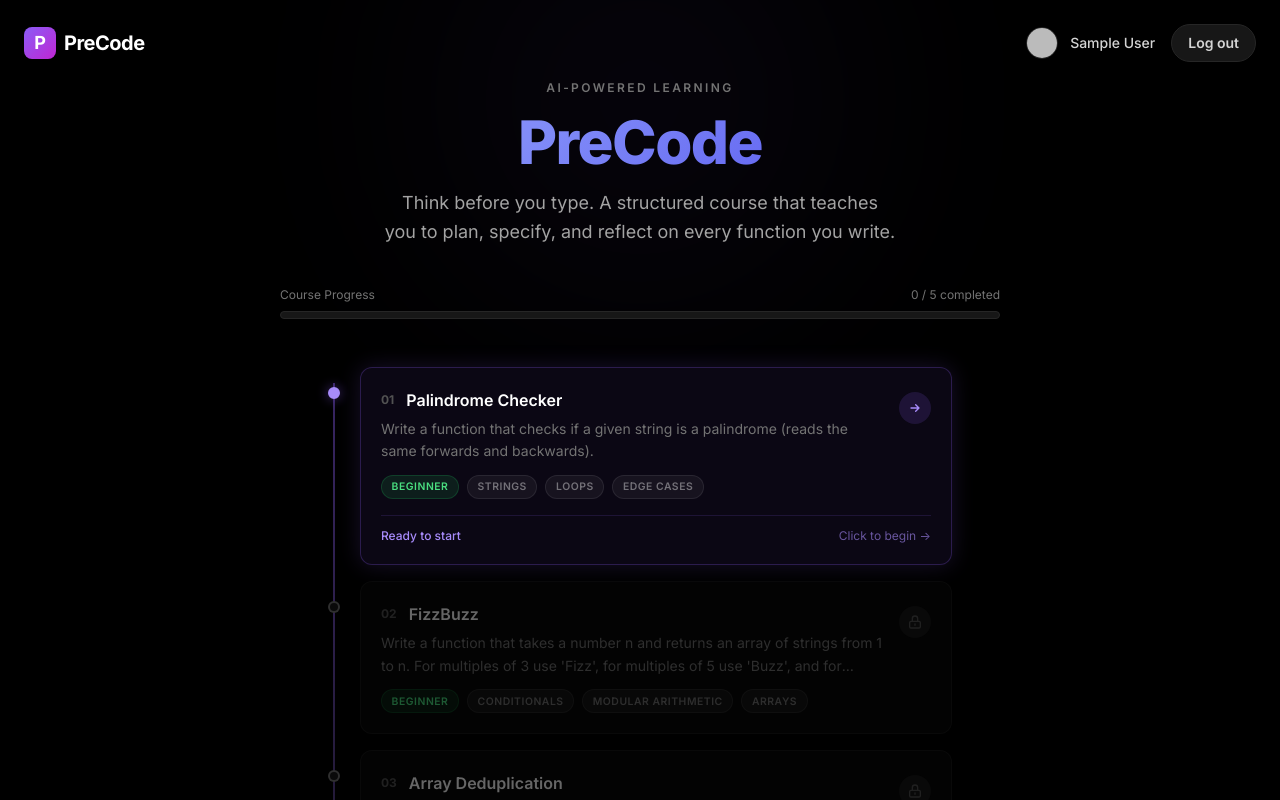
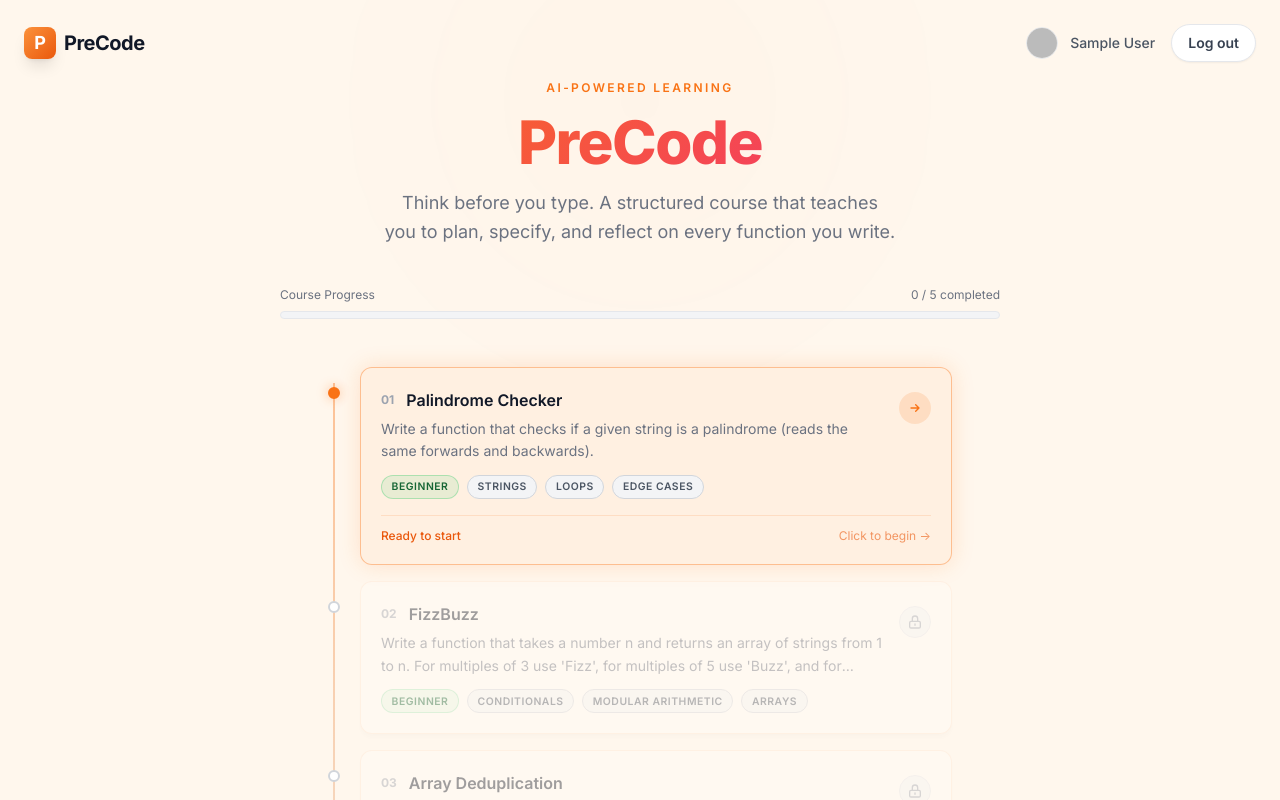
Before and after one commit to Rupkatha-dev/PreCode, a Next.js app: page /dashboard in a window 1280 px wide. Shown: the top 800 px of the page. Built offline with nearby package versions, Linux system fonts and the light colour scheme; no server answers; sample sign-in values are in the browser's storage.

Commit message:
UI for dashboard changed

```diff
--- a/app/dashboard/page.tsx
+++ b/app/dashboard/page.tsx
@@ -74,26 +74,26 @@ export default function CourseDashboard() {
   }
 
   return (
-    <main className="min-h-screen bg-black text-white">
+    <main className="min-h-screen bg-orange-50 text-gray-900">
       {/* ── Header / Navigation ──────────────────────────────── */}
       {mounted && user && (
         <header className="absolute top-0 left-0 right-0 z-50 p-6 flex items-center justify-between">
           <div className="flex items-center gap-2">
-            <div className="w-8 h-8 bg-gradient-to-br from-violet-500 to-fuchsia-600 rounded-lg flex items-center justify-center text-white font-bold text-lg shadow-lg">
+            <div className="w-8 h-8 bg-gradient-to-br from-orange-400 to-orange-600 rounded-lg flex items-center justify-center text-white font-bold text-lg shadow-lg">
               P
             </div>
-            <span className="text-xl font-bold tracking-tight text-white">PreCode</span>
+            <span className="text-xl font-bold tracking-tight text-gray-900">PreCode</span>
           </div>
           <div className="flex items-center gap-4">
             <div className="flex items-center gap-3">
               {user.photoURL ? (
-                <img src={user.photoURL} alt="Avatar" className="w-8 h-8 rounded-full border border-neutral-800" />
+                <img src={user.photoURL} alt="Avatar" className="w-8 h-8 rounded-full border border-gray-200" />
               ) : (
-                <div className="w-8 h-8 rounded-full bg-neutral-800 flex items-center justify-center text-sm font-bold">
+                <div className="w-8 h-8 rounded-full bg-gray-100 flex items-center justify-center text-sm font-bold text-gray-700">
                   {user.displayName?.charAt(0) || user.email?.charAt(0) || 'U'}
                 </div>
               )}
-              <span className="text-sm font-medium text-neutral-300 hidden sm:block">
+              <span className="text-sm font-medium text-gray-600 hidden sm:block">
                 {user.displayName || user.email}
               </span>
             </div>
@@ -102,7 +102,7 @@ export default function CourseDashboard() {
                 await logOut()
                 router.push('/')
               }}
-              className="text-sm font-semibold bg-neutral-900 border border-neutral-800 text-neutral-300 px-4 py-2 rounded-full hover:bg-neutral-800 hover:text-white transition-all shadow-md"
+              className="text-sm font-semibold bg-white border border-gray-200 text-gray-700 px-4 py-2 rounded-full hover:bg-gray-50 hover:text-gray-900 transition-all shadow-sm"
             >
               Log out
             </button>
@@ -117,19 +117,19 @@ export default function CourseDashboard() {
           className="absolute top-[-200px] left-1/2 -translate-x-1/2 w-[600px] h-[600px] rounded-full opacity-20 blur-[120px] pointer-events-none"
           style={{
             background:
-              "radial-gradient(circle, rgba(139,92,246,0.4) 0%, transparent 70%)",
+              "radial-gradient(circle, rgba(249,115,22,0.15) 0%, transparent 70%)",
           }}
         />
 
         <div className="relative max-w-3xl mx-auto px-6 pt-20 pb-12 text-center">
           <div className="animate-fade-up">
-            <p className="text-xs font-semibold uppercase tracking-[0.2em] text-neutral-500 mb-4">
+            <p className="text-xs font-semibold uppercase tracking-[0.2em] text-orange-500 mb-4">
               AI-Powered Learning
             </p>
-            <h1 className="text-5xl sm:text-6xl font-extrabold tracking-tight mb-4">
+            <h1 className="text-5xl sm:text-6xl font-extrabold tracking-tight mb-4 text-gray-900">
               <span className="gradient-text">PreCode</span>
             </h1>
-            <p className="text-neutral-400 text-lg max-w-lg mx-auto leading-relaxed">
+            <p className="text-gray-500 text-lg max-w-lg mx-auto leading-relaxed">
               Think before you type. A structured course that teaches you to
               plan, specify, and reflect on every function you write.
             </p>
@@ -138,13 +138,13 @@ export default function CourseDashboard() {
           {/* Progress bar */}
           {mounted && (
             <div className="mt-10 animate-fade-up delay-2">
-              <div className="flex items-center justify-between text-xs text-neutral-500 mb-2">
+              <div className="flex items-center justify-between text-xs text-gray-500 mb-2">
                 <span>Course Progress</span>
                 <span>
                   {completedCount} / {EXERCISES.length} completed
                 </span>
               </div>
-              <div className="w-full h-2 bg-neutral-900 rounded-full overflow-hidden border border-neutral-800">
+              <div className="w-full h-2 bg-gray-100 rounded-full overflow-hidden border border-gray-200">
                 <div
                   className="progress-bar-fill h-full"
                   style={{ width: `${progressPercent}%` }}
@@ -190,14 +190,14 @@ export default function CourseDashboard() {
                     <div className="flex items-start justify-between gap-3">
                       <div className="flex-1 min-w-0">
                         <div className="flex items-center gap-3 mb-1.5">
-                          <span className="text-xs font-bold text-neutral-600">
+                          <span className="text-xs font-bold text-gray-400">
                             {String(idx + 1).padStart(2, "0")}
                           </span>
-                          <h3 className="text-base font-semibold truncate">
+                          <h3 className="text-base font-semibold text-gray-900 truncate">
                             {ex.title}
                           </h3>
                         </div>
-                        <p className="text-sm text-neutral-500 leading-relaxed line-clamp-2">
+                        <p className="text-sm text-gray-500 leading-relaxed line-clamp-2">
                           {ex.prompt}
                         </p>
                         <div className="flex flex-wrap items-center gap-2 mt-3">
@@ -238,9 +238,9 @@ export default function CourseDashboard() {
                           </div>
                         )}
                         {isCurrent && (
-                          <div className="w-8 h-8 rounded-full bg-violet-500/15 flex items-center justify-center">
+                          <div className="w-8 h-8 rounded-full bg-orange-500/15 flex items-center justify-center">
                             <svg
-                              className="w-4 h-4 text-violet-400"
+                              className="w-4 h-4 text-orange-500"
                               fill="none"
                               viewBox="0 0 24 24"
                               stroke="currentColor"
@@ -255,9 +255,9 @@ export default function CourseDashboard() {
                           </div>
                         )}
                         {!isDone && !isCurrent && (
-                          <div className="w-8 h-8 rounded-full bg-neutral-800/50 flex items-center justify-center">
+                          <div className="w-8 h-8 rounded-full bg-gray-100 flex items-center justify-center border border-gray-200">
                             <svg
-                              className="w-4 h-4 text-neutral-600"
+                              className="w-4 h-4 text-gray-400"
                               fill="none"
                               viewBox="0 0 24 24"
                               stroke="currentColor"
@@ -276,11 +276,11 @@ export default function CourseDashboard() {
 
                     {/* Bottom action row for current */}
                     {isCurrent && (
-                      <div className="mt-4 pt-3 border-t border-violet-500/15 flex items-center justify-between">
-                        <span className="text-xs text-violet-400 font-medium">
+                      <div className="mt-4 pt-3 border-t border-orange-500/15 flex items-center justify-between">
+                        <span className="text-xs text-orange-600 font-medium">
                           Ready to start
                         </span>
-                        <span className="text-xs text-violet-400/60">
+                        <span className="text-xs text-orange-600/60">
                           Click to begin &rarr;
                         </span>
                       </div>
@@ -293,7 +293,7 @@ export default function CourseDashboard() {
                 <Link
                   key={ex.id}
                   href={`/exercise/${ex.id}`}
-                  className="block no-underline text-white"
+                  className="block no-underline text-gray-900"
                 >
                   {card}
                 </Link>
--- a/app/globals.css
+++ b/app/globals.css
@@ -13,8 +13,8 @@ body {
   font-family: 'Inter', -apple-system, BlinkMacSystemFont, 'Segoe UI', sans-serif;
   -webkit-font-smoothing: antialiased;
   -moz-osx-font-smoothing: grayscale;
-  background: #000;
-  color: #fff;
+  background: #f9fafb;
+  color: #111827;
 }
 
 /* ── Custom scrollbar ──────────────────────────────────── */
@@ -27,12 +27,12 @@ body {
 }
 
 ::-webkit-scrollbar-thumb {
-  background: rgba(255, 255, 255, 0.1);
+  background: rgba(0, 0, 0, 0.2);
   border-radius: 3px;
 }
 
 ::-webkit-scrollbar-thumb:hover {
-  background: rgba(255, 255, 255, 0.2);
+  background: rgba(0, 0, 0, 0.3);
 }
 
 /* ── Keyframe animations ───────────────────────────────── */
@@ -65,10 +65,10 @@ body {
 
 @keyframes pulse-glow {
   0%, 100% {
-    box-shadow: 0 0 20px rgba(139, 92, 246, 0.15);
+    box-shadow: 0 0 20px rgba(249, 115, 22, 0.15);
   }
   50% {
-    box-shadow: 0 0 35px rgba(139, 92, 246, 0.3);
+    box-shadow: 0 0 35px rgba(249, 115, 22, 0.3);
   }
 }
 
@@ -148,22 +148,24 @@ body {
 
 /* ── Glassmorphism card ────────────────────────────────── */
 .glass-card {
-  background: rgba(255, 255, 255, 0.03);
-  border: 1px solid rgba(255, 255, 255, 0.06);
+  background: rgba(255, 255, 255, 0.6);
+  border: 1px solid rgba(249, 115, 22, 0.15);
   backdrop-filter: blur(12px);
   border-radius: 12px;
+  box-shadow: 0 4px 6px -1px rgba(0,0,0,0.05);
   transition: all 0.3s cubic-bezier(0.4, 0, 0.2, 1);
 }
 
 .glass-card:hover {
-  background: rgba(255, 255, 255, 0.06);
-  border-color: rgba(255, 255, 255, 0.12);
+  background: rgba(255, 255, 255, 0.9);
+  border-color: rgba(249, 115, 22, 0.3);
   transform: translateY(-2px);
+  box-shadow: 0 10px 15px -3px rgba(0,0,0,0.1);
 }
 
 .glass-card-active {
-  background: rgba(139, 92, 246, 0.08);
-  border: 1px solid rgba(139, 92, 246, 0.25);
+  background: rgba(249, 115, 22, 0.05);
+  border: 1px solid rgba(249, 115, 22, 0.4);
   backdrop-filter: blur(12px);
   border-radius: 12px;
   animation: pulse-glow 3s ease-in-out infinite;
@@ -171,14 +173,14 @@ body {
 }
 
 .glass-card-active:hover {
-  background: rgba(139, 92, 246, 0.14);
-  border-color: rgba(139, 92, 246, 0.4);
+  background: rgba(249, 115, 22, 0.1);
+  border-color: rgba(249, 115, 22, 0.6);
   transform: translateY(-2px);
 }
 
 .glass-card-done {
   background: rgba(34, 197, 94, 0.05);
-  border: 1px solid rgba(34, 197, 94, 0.15);
+  border: 1px solid rgba(34, 197, 94, 0.2);
   backdrop-filter: blur(12px);
   border-radius: 12px;
   transition: all 0.3s cubic-bezier(0.4, 0, 0.2, 1);
@@ -186,12 +188,12 @@ body {
 
 .glass-card-done:hover {
   background: rgba(34, 197, 94, 0.1);
-  border-color: rgba(34, 197, 94, 0.25);
+  border-color: rgba(34, 197, 94, 0.3);
 }
 
 /* ── Gradient accent ───────────────────────────────────── */
 .gradient-text {
-  background: linear-gradient(135deg, #a78bfa, #818cf8, #6366f1);
+  background: linear-gradient(135deg, #f97316, #f43f5e);
   background-size: 200% 200%;
   animation: gradient-shift 4s ease infinite;
   -webkit-background-clip: text;
@@ -209,7 +211,7 @@ body {
   inset: 0;
   border-radius: 12px;
   padding: 1px;
-  background: linear-gradient(135deg, rgba(139, 92, 246, 0.5), rgba(99, 102, 241, 0.5));
+  background: linear-gradient(135deg, rgba(249, 115, 22, 0.5), rgba(244, 63, 94, 0.5));
   -webkit-mask: linear-gradient(#fff 0 0) content-box, linear-gradient(#fff 0 0);
   mask: linear-gradient(#fff 0 0) content-box, linear-gradient(#fff 0 0);
   -webkit-mask-composite: xor;
@@ -219,7 +221,7 @@ body {
 
 /* ── Progress bar ──────────────────────────────────────── */
 .progress-bar-fill {
-  background: linear-gradient(90deg, #a78bfa, #818cf8, #6366f1);
+  background: linear-gradient(90deg, #fb923c, #f97316, #ea580c);
   background-size: 200% 100%;
   animation: shimmer 2s linear infinite;
   border-radius: 9999px;
@@ -231,8 +233,8 @@ body {
   width: 2px;
   background: linear-gradient(
     180deg,
-    rgba(139, 92, 246, 0.4) 0%,
-    rgba(255, 255, 255, 0.06) 100%
+    rgba(249, 115, 22, 0.4) 0%,
+    rgba(0, 0, 0, 0.06) 100%
   );
 }
 
@@ -240,16 +242,16 @@ body {
   width: 12px;
   height: 12px;
   border-radius: 50%;
-  border: 2px solid rgba(255, 255, 255, 0.15);
-  background: #0a0a0a;
+  border: 2px solid #d1d5db;
+  background: #fff;
   transition: all 0.3s ease;
   flex-shrink: 0;
 }
 
 .timeline-dot-active {
-  border-color: #a78bfa;
-  background: #a78bfa;
-  box-shadow: 0 0 12px rgba(139, 92, 246, 0.5);
+  border-color: #f97316;
+  background: #f97316;
+  box-shadow: 0 0 12px rgba(249, 115, 22, 0.4);
 }
 
 .timeline-dot-done {
@@ -260,7 +262,7 @@ body {
 
 /* ── Button styles ─────────────────────────────────────── */
 .btn-primary {
-  background: linear-gradient(135deg, #a78bfa, #818cf8);
+  background: linear-gradient(135deg, #f97316, #f43f5e);
   color: #fff;
   font-weight: 600;
   padding: 0.625rem 1.75rem;
@@ -273,7 +275,7 @@ body {
 
 .btn-primary:hover {
   transform: translateY(-1px);
-  box-shadow: 0 8px 25px rgba(139, 92, 246, 0.35);
+  box-shadow: 0 8px 25px rgba(249, 115, 22, 0.3);
 }
 
 .btn-primary:disabled {
@@ -284,20 +286,21 @@ body {
 }
 
 .btn-secondary {
-  background: rgba(255, 255, 255, 0.06);
-  color: #e5e5e5;
+  background: #fff;
+  color: #374151;
   font-weight: 500;
   padding: 0.625rem 1.75rem;
   border-radius: 8px;
-  border: 1px solid rgba(255, 255, 255, 0.1);
+  border: 1px solid #d1d5db;
   transition: all 0.3s ease;
   cursor: pointer;
   font-size: 0.9rem;
+  box-shadow: 0 1px 2px 0 rgba(0, 0, 0, 0.05);
 }
 
 .btn-secondary:hover {
-  background: rgba(255, 255, 255, 0.1);
-  border-color: rgba(255, 255, 255, 0.2);
+  background: #f9fafb;
+  border-color: #9ca3af;
 }
 
 /* ── Phase stepper ─────────────────────────────────────── */
@@ -309,22 +312,22 @@ body {
   font-weight: 500;
   text-transform: uppercase;
   letter-spacing: 0.05em;
-  color: rgba(255, 255, 255, 0.25);
+  color: #9ca3af;
   transition: color 0.3s ease;
 }
 
 .phase-step-active {
-  color: #a78bfa;
+  color: #f97316;
 }
 
 .phase-step-done {
-  color: rgba(255, 255, 255, 0.5);
+  color: #6b7280;
 }
 
 .phase-connector {
   width: 24px;
   height: 1px;
-  background: rgba(255, 255, 255, 0.1);
+  background: #e5e7eb;
 }
 
 /* ── Badge ─────────────────────────────────────────────── */
@@ -340,19 +343,19 @@ body {
 }
 
 .badge-beginner {
-  background: rgba(34, 197, 94, 0.12);
-  color: #4ade80;
-  border: 1px solid rgba(34, 197, 94, 0.2);
+  background: rgba(34, 197, 94, 0.1);
+  color: #166534;
+  border: 1px solid rgba(34, 197, 94, 0.3);
 }
 
 .badge-intermediate {
-  background: rgba(251, 191, 36, 0.12);
-  color: #fbbf24;
-  border: 1px solid rgba(251, 191, 36, 0.2);
+  background: rgba(251, 191, 36, 0.15);
+  color: #92400e;
+  border: 1px solid rgba(251, 191, 36, 0.4);
 }
 
 .badge-concept {
-  background: rgba(255, 255, 255, 0.05);
-  color: rgba(255, 255, 255, 0.4);
-  border: 1px solid rgba(255, 255, 255, 0.08);
+  background: #f3f4f6;
+  color: #4b5563;
+  border: 1px solid #d1d5db;
 }
```
Also changed, not shown: app/complete/page.tsx (+10 -10 lines), app/exercise/[id]/page.tsx (+15 -15 lines).
